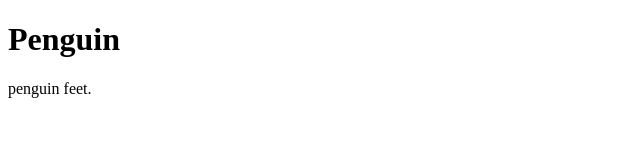
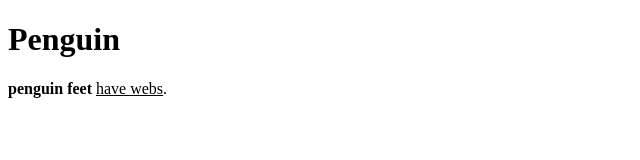
Before and after one commit to ou4029/ecs2022, a plain HTML site: page index.html in a window 1280 px wide. Shown: the whole page, without its empty margins (0-640 px from the left). Drawn offline with Linux system fonts and the light colour scheme.

Commit message:
edited paragraph and bolded and underline

```diff
--- a/index.html
+++ b/index.html
@@ -3,6 +3,6 @@
 <html>
  <body>
 <h1>Penguin</h1>
-   	<p>penguin feet.</p>
+  <p><b>penguin feet</b> <u>have webs</u>.</p>
  </body>
 </html>
```
